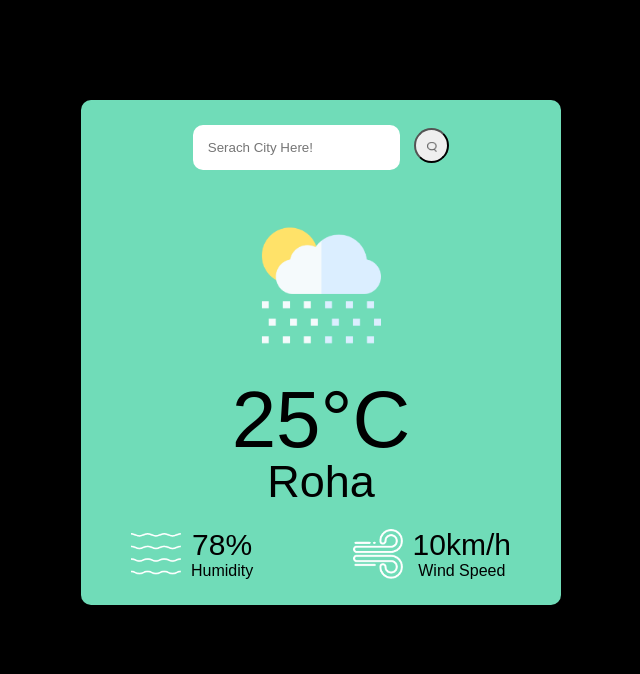
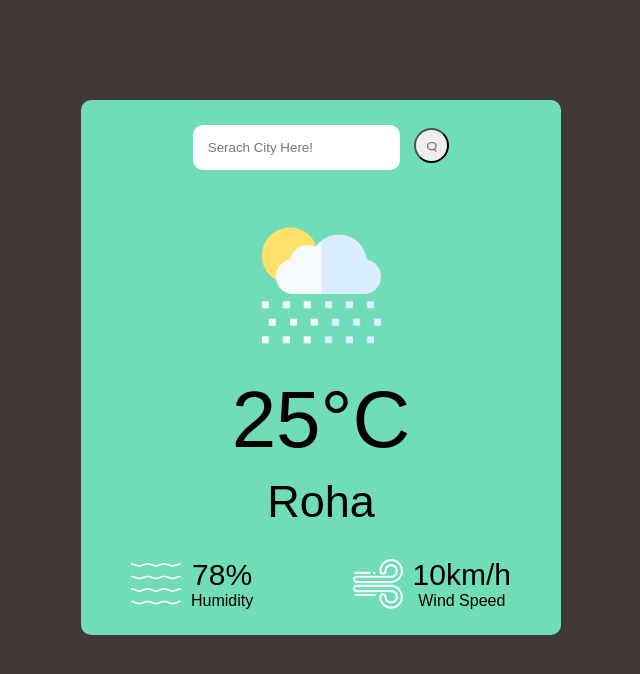
Before and after one commit to DineshPandhere/BVDU-WeatherAPP-Project, a plain HTML site: page index.html in a window 1280 px wide. Shown: the whole page, without its empty margins (319-959 px from the left). Drawn offline with Linux system fonts and the light colour scheme.

Commit message:
Changed Body Background Color

```diff
--- a/styles.css
+++ b/styles.css
@@ -8,7 +8,7 @@
 
 
 body {
-   background-color: rgb(0, 0, 0);
+   background-color: rgb(65, 56, 56);
 }
 
 
@@ -56,7 +56,7 @@ input{
 .weather h2{
     font-size: 45px;
     font-weight: 400;
-    margin: -10px 0;
+    margin: 10px 0;
 }
 
 .details{
```
